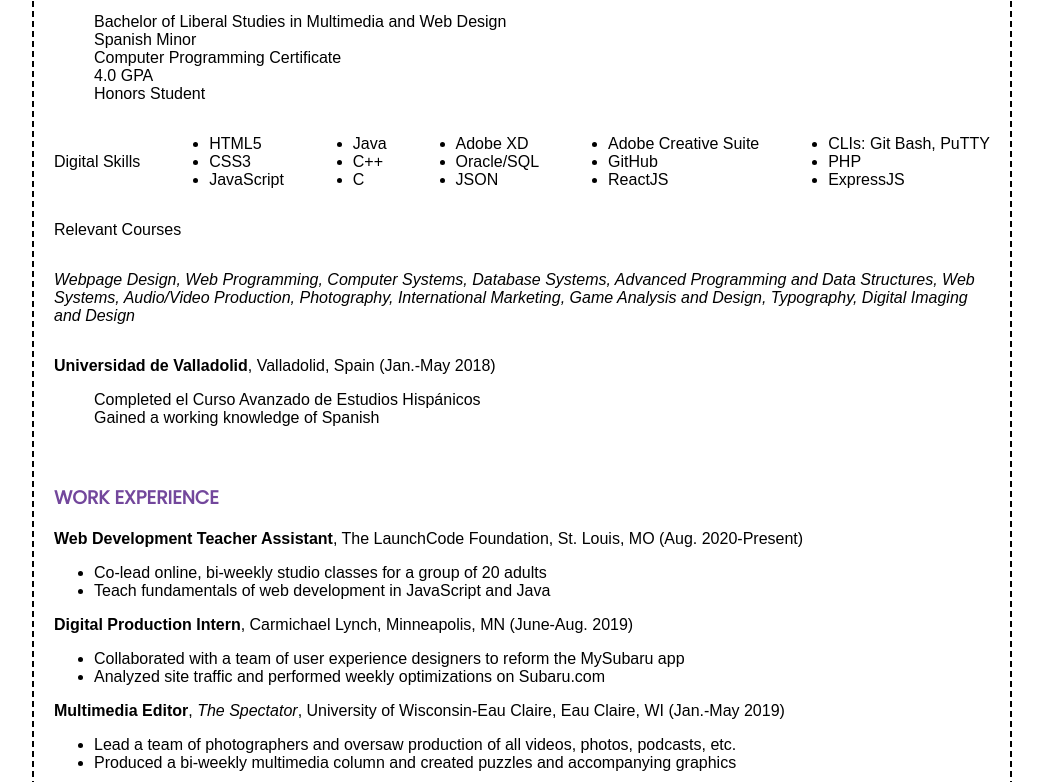
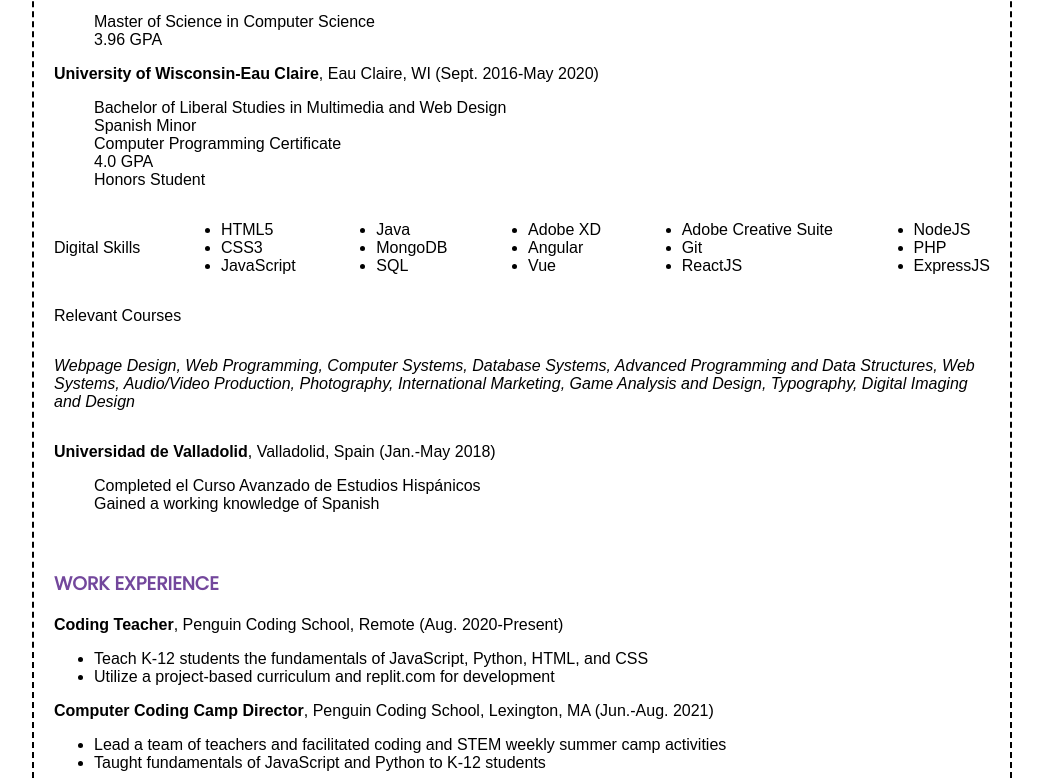
Before and after one commit to farleysm8909/farleysm8909.github.io, a plain HTML site: page resume.html in a window 1280 px wide. Shown: the part 529-1311 px from the top of the page, without its empty margins (118-1161 px from the left). Drawn offline with nearby package versions, Linux system fonts and the light colour scheme; a web font is replaced by a local one.

Commit message:
Update resume.html

```diff
--- a/resume.html
+++ b/resume.html
@@ -40,10 +40,15 @@
         <hr>
         <h3>CONTACT</h3>
         <section class="resumeSectionContainer" id="contact_container">
-          <p class="resumeText">(507)-261-9855 &nbsp;&nbsp;&bull;&nbsp;&nbsp; 4463 Moccasin Point Rd, Tower, MN 55790 &nbsp;&nbsp;&bull;&nbsp;&nbsp; samanthafarley32@gmail.com &nbsp;&nbsp;&bull;&nbsp;&nbsp; linkedin.com/in/samantha-farley &nbsp;&nbsp;&bull;&nbsp;&nbsp; digitaldevign.com</p>
+          <p class="resumeText">(507)-261-9855 &nbsp;&nbsp;&bull;&nbsp;&nbsp; 25 Breck Ave Apt A Brighton, MA, 02135 &nbsp;&nbsp;&bull;&nbsp;&nbsp; samanthafarley32@gmail.com &nbsp;&nbsp;&bull;&nbsp;&nbsp; linkedin.com/in/samantha-farley &nbsp;&nbsp;&bull;&nbsp;&nbsp; digitaldevign.com</p>
         </section>
         <section>
           <h3>EDUCATION</h3>
+          <p><b>Boston University</b>, Boston, MA (Sept. 2020-Present)</p>
+          <ul class="education">
+            <li>Master of Science in Computer Science</li>
+            <li>3.96 GPA</li>
+          </ul>
           <p><b>University of Wisconsin-Eau Claire</b>, Eau Claire, WI (Sept. 2016-May 2020)</p>
           <ul class="education">
             <li>Bachelor of Liberal Studies in Multimedia and Web Design</li>
@@ -61,21 +66,21 @@
             </ul>
             <ul>
               <li>Java</li>
-              <li>C++</li>
-              <li>C</li>
+              <li>MongoDB</li>
+              <li>SQL</li>
             </ul>
             <ul>
               <li>Adobe XD</li>
-              <li>Oracle/SQL</li>
-              <li>JSON</li>
+              <li>Angular</li>
+              <li>Vue</li>
             </ul>
             <ul>
               <li>Adobe Creative Suite</li>
-              <li>GitHub</li>
+              <li>Git</li>
               <li>ReactJS</li>
             </ul>
             <ul>
-              <li>CLIs: Git Bash, PuTTY</li>
+              <li>NodeJS</li>
               <li>PHP</li>
               <li>ExpressJS</li>
             </ul>
@@ -93,20 +98,25 @@
         <section class="resumeSectionContainer">
           <section>
             <h3>WORK EXPERIENCE</h3>
-            <p><b>Web Development Teacher Assistant</b>, The LaunchCode Foundation, St. Louis, MO (Aug. 2020-Present)</p>
+            <p><b>Coding Teacher</b>, Penguin Coding School, Remote (Aug. 2020-Present)</p>
+            <ul>
+              <li>Teach K-12 students the fundamentals of JavaScript, Python, HTML, and CSS</li>
+              <li>Utilize a project-based curriculum and replit.com for development</li>
+            </ul>
+            <p><b>Computer Coding Camp Director</b>, Penguin Coding School, Lexington, MA (Jun.-Aug. 2021)</p>
+            <ul>
+              <li>Lead a team of teachers and facilitated coding and STEM weekly summer camp activities</li>
+              <li>Taught fundamentals of JavaScript and Python to K-12 students</li>
+            </ul>
+            <p><b>Web Development Teacher Assistant</b>, The LaunchCode Foundation, Remote (Aug. 2020-Apr. 2021)</p>
             <ul>
               <li>Co-lead online, bi-weekly studio classes for a group of 20 adults</li>
-              <li>Teach fundamentals of web development in JavaScript and Java</li>
+              <li>Taught fundamentals of web development in JavaScript and Java</li>
             </ul>
-            <p><b>Digital Production Intern</b>, Carmichael Lynch, Minneapolis, MN (June-Aug. 2019)</p>
+            <p><b>Digital Production Intern</b>, Carmichael Lynch, Minneapolis, MN (Jun.-Aug. 2019)</p>
             <ul>
               <li>Collaborated with a team of user experience designers to reform the MySubaru app</li>
               <li>Analyzed site traffic and performed weekly optimizations on Subaru.com</li>
-            </ul>
-            <p><b>Multimedia Editor</b>, <i>The Spectator</i>, University of Wisconsin-Eau Claire, Eau Claire, WI (Jan.-May 2019)</p>
-            <ul>
-              <li>Lead a team of photographers and oversaw production of all videos, photos, podcasts, etc.</li>
-              <li>Produced a bi-weekly multimedia column and created puzzles and accompanying graphics</li>
             </ul>
           </section>
           <section class="verticalResumeImages">
@@ -191,7 +201,7 @@
       </section>
     </main>
     <footer>
-      <p id="footer">&copy; Sam Farley 2020</p>
+      <p id="footer">&copy; Sam Farley 2022</p>
       <p class="date"></p>
       <p id="print_notice">Printed from: https://farleysm8909.github.io/resume</p>
     </footer>
```
